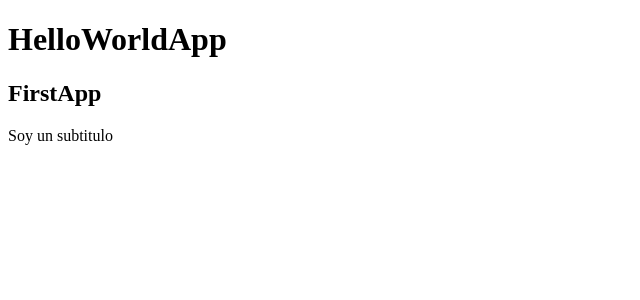
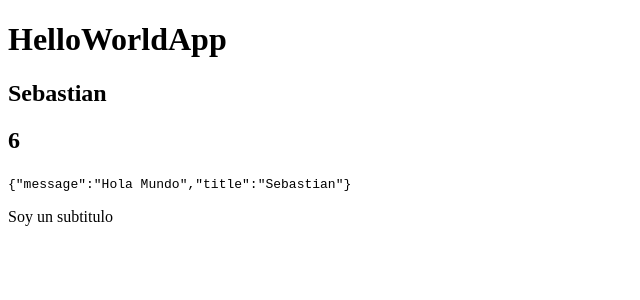
Before and after one commit to anse128/react-vite-counter-app, a React (Vite) app: page / in a window 1280 px wide. Shown: the top 300 px of the page, without its empty margins (0-640 px from the left). Built offline with nearby package versions, Linux system fonts and the light colour scheme.

Commit message:
second commit

```diff
--- a/src/FirstApp.jsx
+++ b/src/FirstApp.jsx
@@ -3,7 +3,21 @@
 // cuando vamos a tener dos elementos en el functionalcomponent no se debe contener en un div
 // para eso se usa un fragment pero se debe de importar
 // lo mejor es usar <> y asi no hay que importar nada
+
+// const newMessage = 'Fernando' // Regla si la variable no esta cambiando de valor debe de ir fuera del functional component, porque react no va a reprocesar algo que este fuera del componente
+
+const newMessage = {
+    message: 'Hola Mundo',
+    title: 'Sebastian'
+}
+
+const getResult = (i) =>{
+    return(2+2+i)
+}
+
+
 export const FirstApp = () => {
+
     return (
         // <div>
         //     <h2>FirstApp</h2>
@@ -14,7 +28,12 @@ export const FirstApp = () => {
         //     <h2>FirstApp</h2>
         // </Fragment>
         <>
-            <h2>FirstApp</h2>
+            <h2>{newMessage.title}</h2>
+
+            <h2>{getResult(2)}</h2> {/*  no puede ser una función asincrona*/}
+
+            <code>{JSON.stringify(newMessage)}</code>
+
             <p>Soy un subtitulo</p>
         </>
     )
```
Also changed, not shown: src/styles.css (added).
